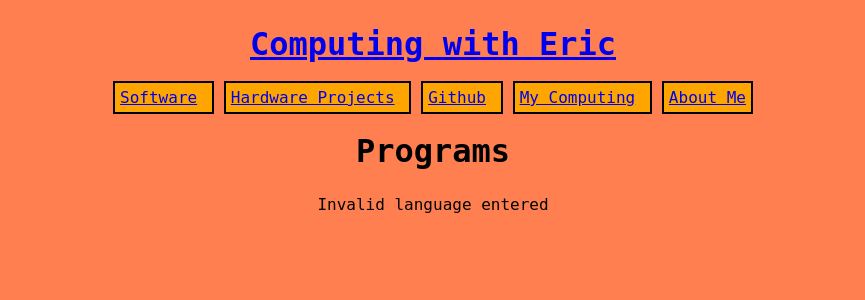
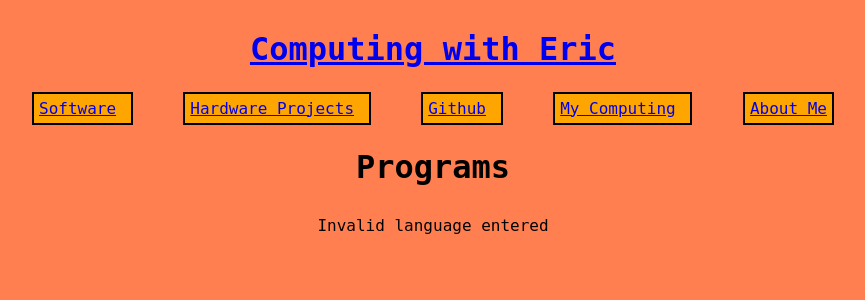
Before and after one commit to herneri/computing-with-eric, a PHP site: page /lang.php?name=1 in a window 1280 px wide. Shown: the top 300 px of the page, without its empty margins (207-1072 px from the left). Run offline with PHP 8.4, Linux system fonts and the light colour scheme.

Commit message:
css: Make element margins consist of percentages

```diff
--- a/static/css/index.css
+++ b/static/css/index.css
@@ -11,7 +11,7 @@
 h1 {
 	padding: 5px;
 	border: 5px;
-	margin: 20px;
+	margin: 2%;
 }
 
 .nav-element, #eric-picture {
@@ -22,7 +22,7 @@
 }
 
 .nav-element {
-	margin: 5px;
+	margin: 2%;
 	background-color: orange;
 	padding: 5px;
 }
@@ -37,5 +37,7 @@
 }
 
 p {
+	margin-left: 20%;
+	margin-right: 20%;
 	font-size: 20px;
 }
```
